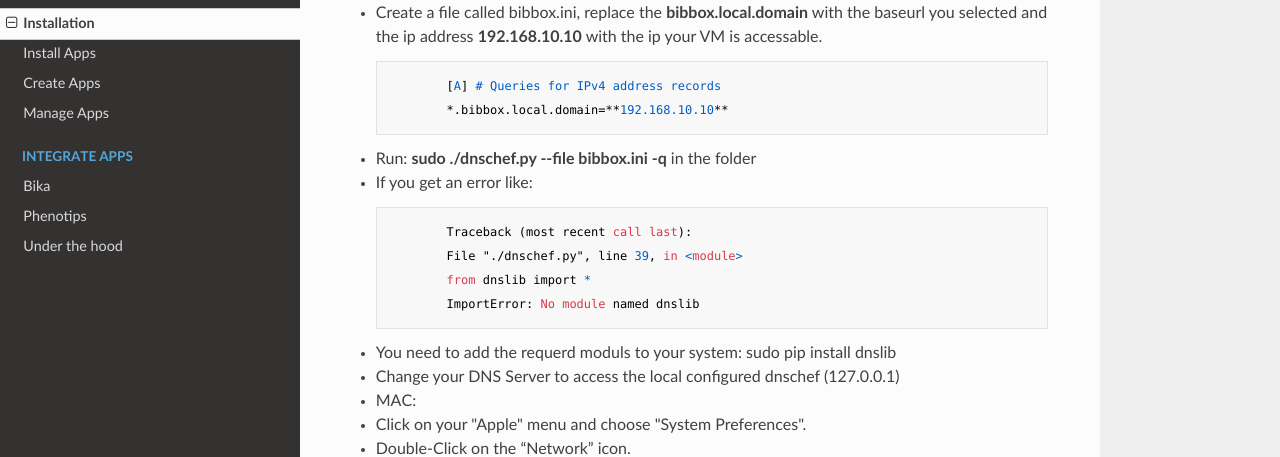
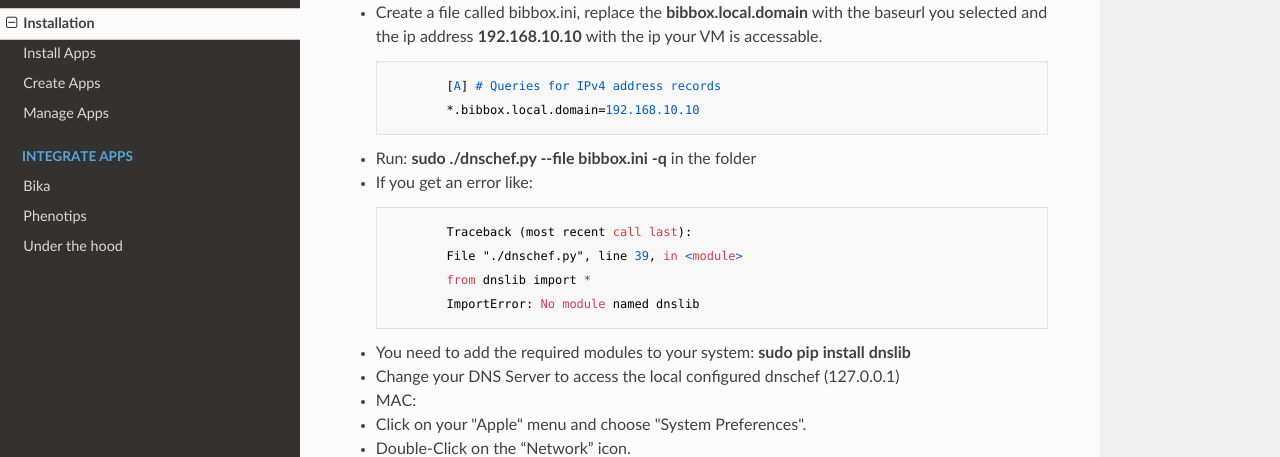
Before and after one commit to roxmer/bibbox-documentation, an MkDocs documentation site: the page built from docs/installation.md, in a window 1280 px wide and 900 px high, scrolled down 9833 px. Shown: the part 157-614 px from the top of the window. Built offline with MkDocs 1.6.1, drawn with Linux system fonts in a browser that asks for light colours; nearby versions of some CDN libraries; old or Windows-style settings are respelled for this version of MkDocs.

Commit message:
Update installation.md

```diff
--- a/docs/installation.md
+++ b/docs/installation.md
@@ -318,7 +318,7 @@ If you would like to test the BIBBOX System localy without a domain you can use
 * Create a file called bibbox.ini, replace the **bibbox.local.domain** with the baseurl you selected and the ip address **192.168.10.10** with the ip your VM is accessable.
 
                 [A] # Queries for IPv4 address records
-                *.bibbox.local.domain=**192.168.10.10**
+                *.bibbox.local.domain=192.168.10.10
 
 * Run: **sudo ./dnschef.py --file bibbox.ini -q** in the folder
   * If you get an error like:
@@ -328,7 +328,7 @@ If you would like to test the BIBBOX System localy without a domain you can use
                 from dnslib import *
                 ImportError: No module named dnslib
 
-  * You need to add the requerd moduls to your system: sudo pip install dnslib
+  * You need to add the required modules to your system: **sudo pip install dnslib**
 * Change your DNS Server to access the local configured dnschef (127.0.0.1)
   * MAC:
   * Click on your "Apple" menu and choose "System Preferences".
```
